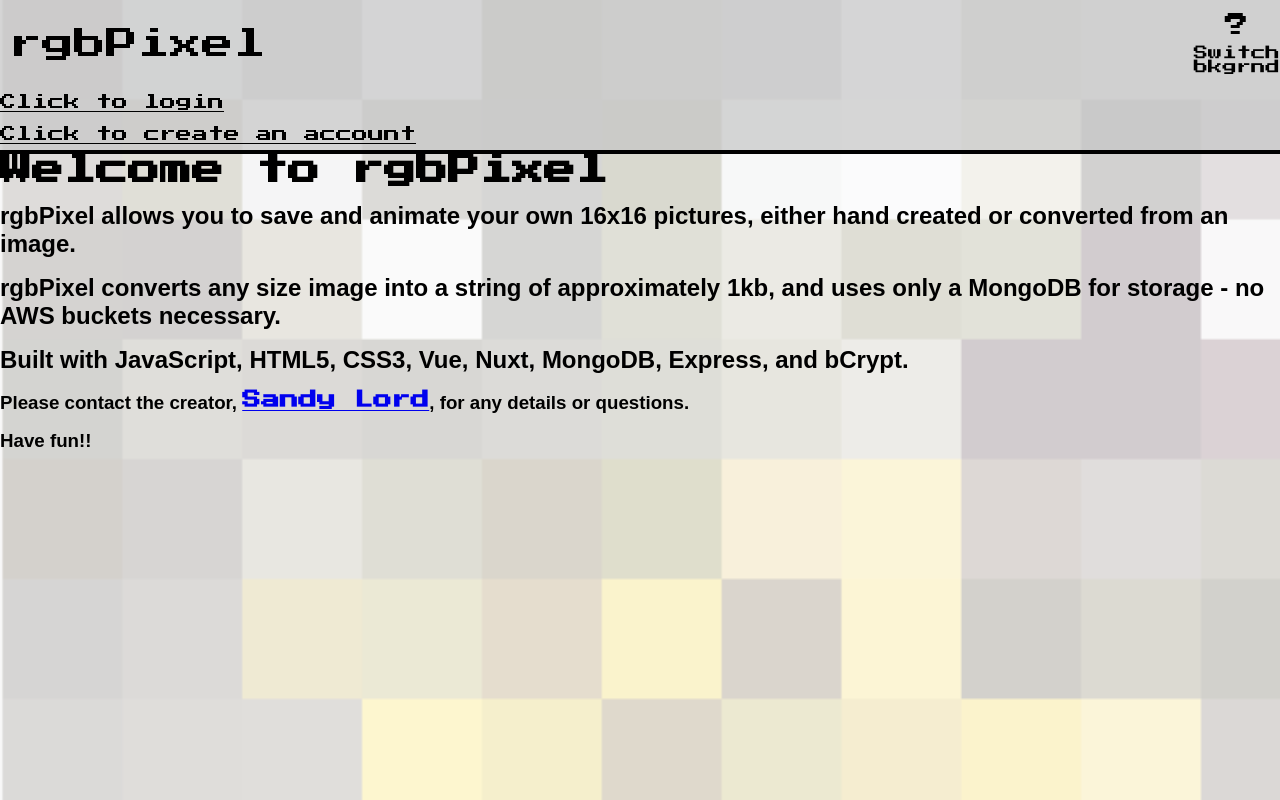
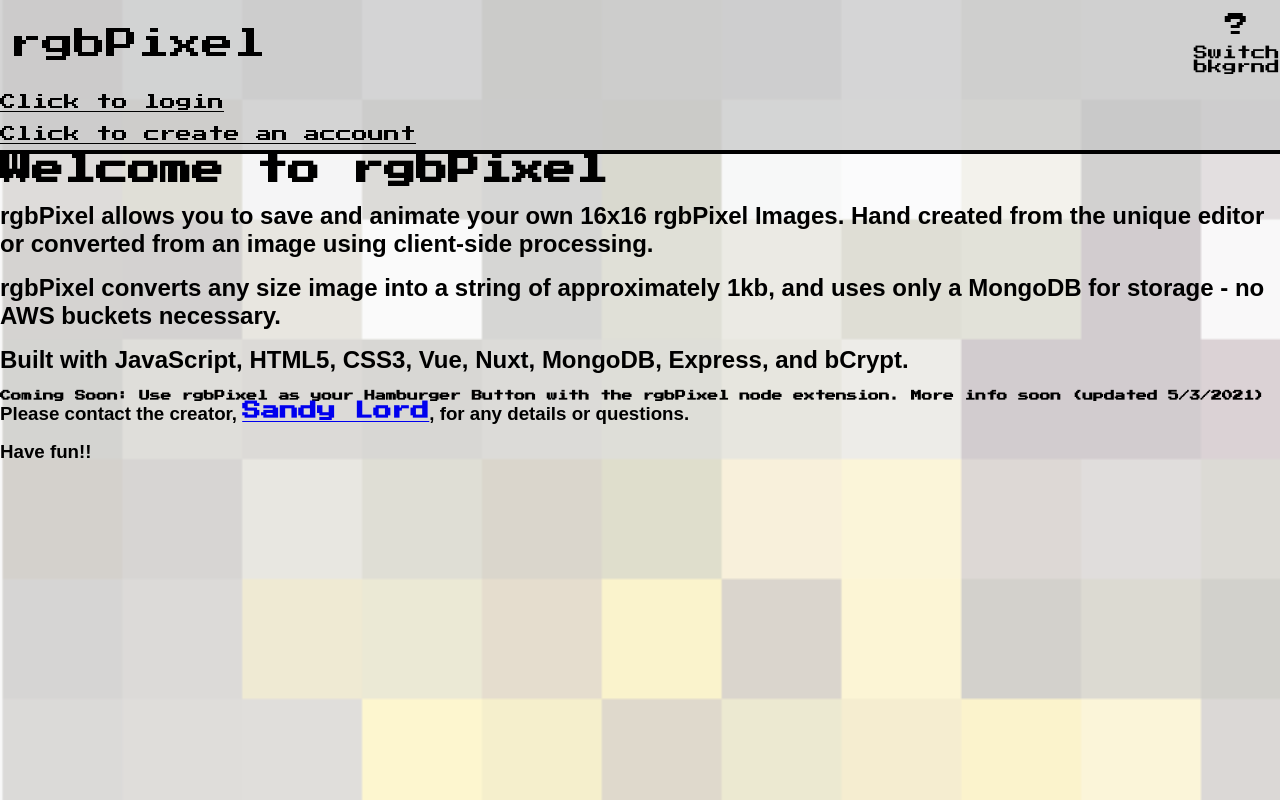
Before and after one commit to sandyjameslord/rgbpixel2, a Nuxt app: page /whatIsRGBPixel in a window 1280 px wide. Shown: the top 800 px of the page. Built offline with nearby package versions, Linux system fonts and the light colour scheme; a web font is replaced by a local one.

Commit message:
n-photo edit adjustments 6

```diff
--- a/pages/whatIsRGBPixel.vue
+++ b/pages/whatIsRGBPixel.vue
@@ -1,9 +1,10 @@
 <template>
     <main>
         <h1>Welcome to rgbPixel</h1><br>
-        <h2>rgbPixel allows you to save and animate your own 16x16 pictures, either hand created or converted from an image.</h2><br>
+        <h2>rgbPixel allows you to save and animate your own 16x16 rgbPixel Images. Hand created from the unique editor or converted from an image using client-side processing.</h2><br>
         <h2>rgbPixel converts any size image into a string of approximately 1kb, and uses only a MongoDB for storage - no AWS buckets necessary.</h2><br>
         <h2>Built with JavaScript, HTML5, CSS3, Vue, Nuxt, MongoDB, Express, and bCrypt.</h2><br>
+        <h6>Coming Soon: Use rgbPixel as your Hamburger Button with the rgbPixel node extension. More info soon (updated 5/3/2021)</h6>
         <h3>Please contact the creator, <a href="https://www.linkedin.com/in/sandy-lord-engineer/">Sandy Lord</a>, for any details or questions.</h3><br>
         <h3>Have fun!!</h3><br>
     </main>
```
